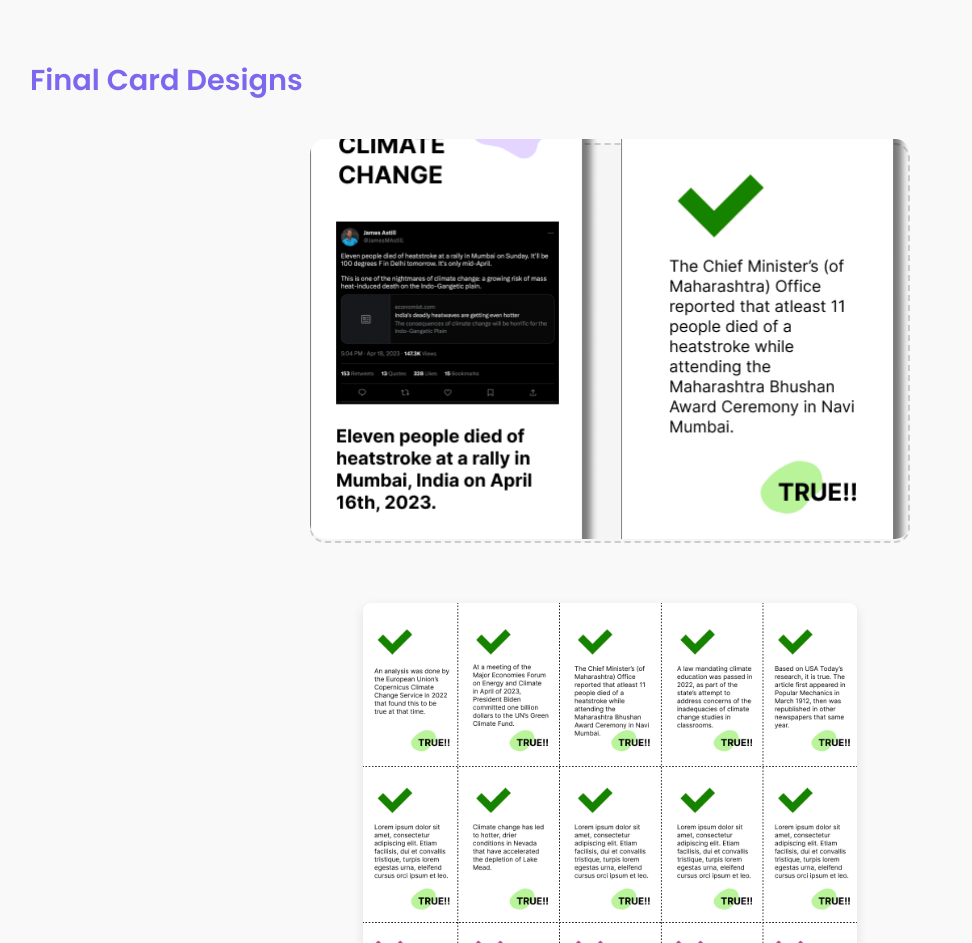
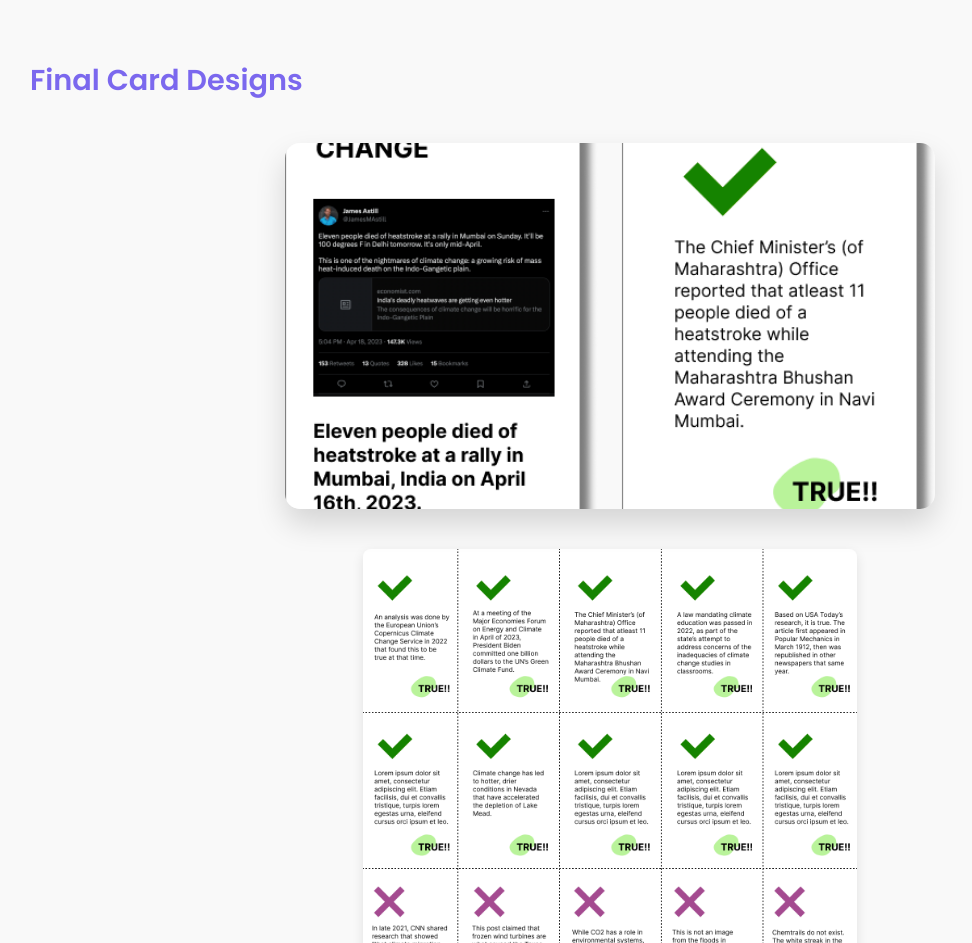
Before and after one commit to milk-droid/misinfo-madness, a plain HTML site: page index.html in a window 1280 px wide. Shown: the part 10340-11283 px from the top of the page, without its empty margins (30-1002 px from the left). Drawn offline with Linux system fonts and the light colour scheme.

Commit message:
Update index.html

```diff
--- a/index.html
+++ b/index.html
@@ -2298,13 +2298,8 @@ section.alt {
 <div style="margin: 60px 0;">
     <h3 class="subheading">Final Card Designs</h3>
 
-    <!-- Single Card Image Display -->
-    <div style="display: flex; justify-content: center; margin: 40px 0;">
-        <!-- Card Image Placeholder -->
-        <div style="width: 600px; height: 400px; background: #f5f5f5; border-radius: 15px; border: 2px dashed #ccc; display: flex; align-items: center; justify-content: center; color: #888;">
-            <span><img src="final-cards.png" alt="Card Designs" style="width: 600px; height: 400px; border-radius: 15px; object-fit: cover;"></span>
-        </div>
-    </div>
+   <div class="img-container" style="transform: rotate(0); display: flex; justify-content: center; align-items: center; overflow: hidden; max-width: 650px; margin: 40px auto;">
+    <img src="final-cards.png" alt="Final card designs showing true and false examples" style="width: 100%; height: auto; object-fit: cover;">
 </div>
 
             <center> <img src="card-set.png" alt="Climate Facts Grid" style="max-width: 80%; max-height: 80vh; height: auto; width: auto; border-radius: 8px; box-shadow: 0 4px 12px rgba(0, 0, 0, 0.1);">
```
